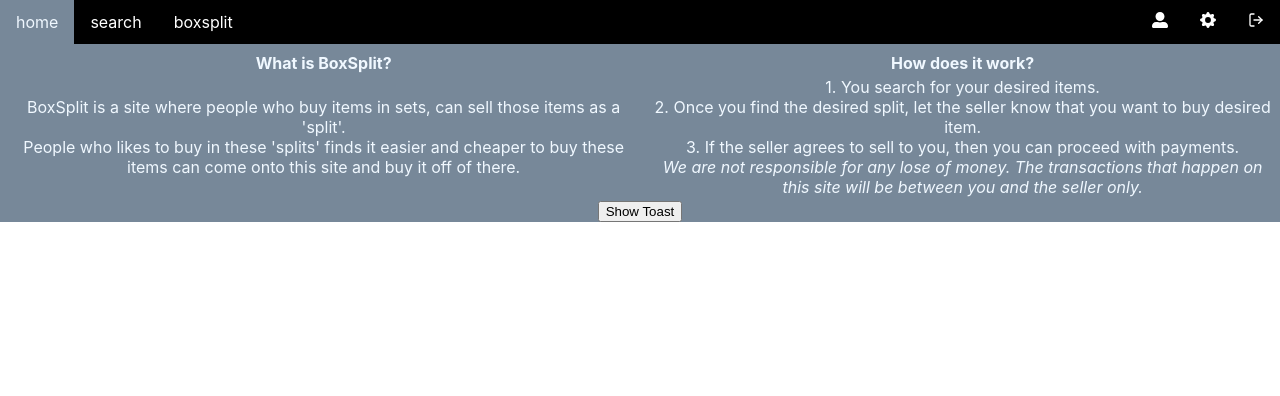
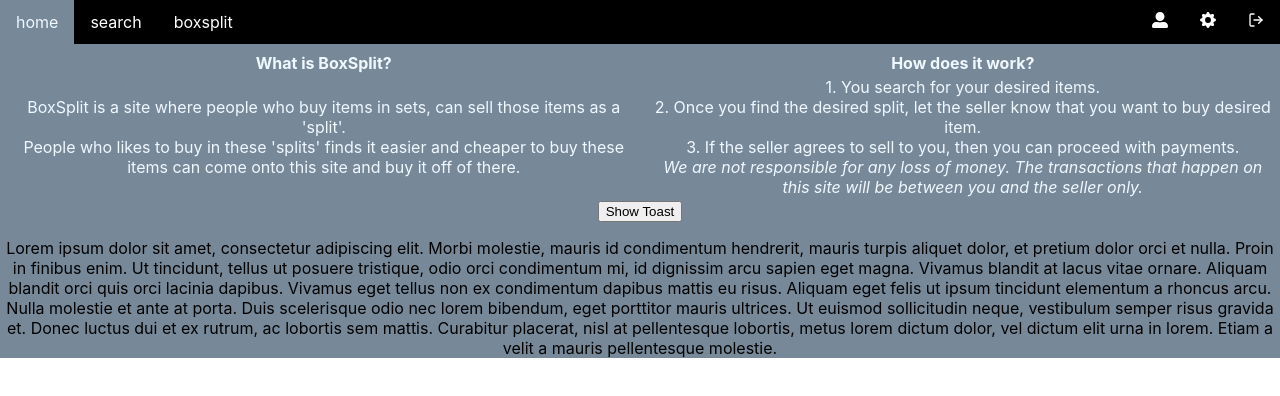
Before and after one commit to iKoogar/boxsplit-react, a React (Create React App) app in the folder my-app/: page / in a window 1280 px wide. Shown: the top 396 px of the page. Built offline with nearby package versions, Linux system fonts and the light colour scheme.

Commit message:
Add files via upload

```diff
--- a/my-app/src/App.js
+++ b/my-app/src/App.js
@@ -59,12 +59,23 @@ function App() {
                   2. Once you find the desired split, let the seller know that you want to buy desired item.<br/>
                   3. If the seller agrees to sell to you, then you can proceed with payments.<br/>
                   <i>
-                    We are not responsible for any lose of money. The transactions that happen on this site will be between you and the seller only.
+                    We are not responsible for any loss of money. The transactions that happen on this site will be between you and the seller only.
                   </i>
               </td>
             </tr>
           </table>
           <Button onClick={() => exportWithObjectId()}>Show Toast</Button>
+          <p>
+          Lorem ipsum dolor sit amet, consectetur adipiscing elit. Morbi molestie, mauris id condimentum
+          hendrerit, mauris turpis aliquet dolor, et pretium dolor orci et nulla. Proin in finibus enim.
+          Ut tincidunt, tellus ut posuere tristique, odio orci condimentum mi, id dignissim arcu sapien
+          eget magna. Vivamus blandit at lacus vitae ornare. Aliquam blandit orci quis orci lacinia
+          dapibus. Vivamus eget tellus non ex condimentum dapibus mattis eu risus. Aliquam eget felis ut
+          ipsum tincidunt elementum a rhoncus arcu. Nulla molestie et ante at porta. Duis scelerisque odio
+          nec lorem bibendum, eget porttitor mauris ultrices. Ut euismod sollicitudin neque, vestibulum
+          semper risus gravida et. Donec luctus dui et ex rutrum, ac lobortis sem mattis. Curabitur
+          placerat, nisl at pellentesque lobortis, metus lorem dictum dolor, vel dictum elit urna in lorem. Etiam a velit a mauris pellentesque molestie.
+          </p>
         </header>
       </div>
     </div>
```
